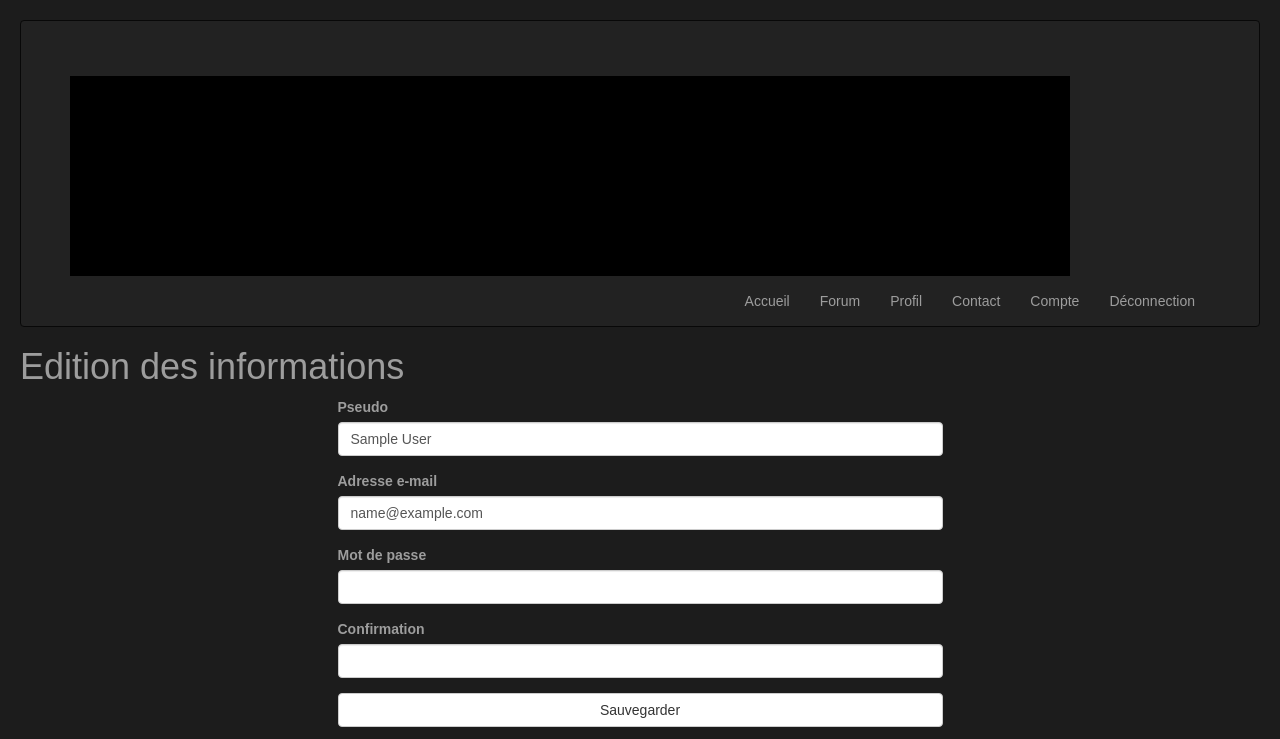
After one commit to acouprie/worldofstars, a Rails app: page /users/1/edit in a window 1280 px wide. The commit adds this page. Shown: the top 739 px of the page. Run offline with Rails 7, Linux system fonts and the light colour scheme; the visitor is signed in with stand-in values (Sample User, id 1); style sheets or scripts are compiled from the project's sources; some libraries are stand-ins or nearby versions.

Commit message:
factorize User edit/new view GREEN

```diff
--- a/app/assets/stylesheets/static_pages.scss
+++ b/app/assets/stylesheets/static_pages.scss
@@ -10,14 +10,9 @@ body {
 	color: #9d9d9d;
 }
 
-aside {
-
-	background-color:#222222;
-	dislay:block;
-}
 
 section {
-	background-color:#2A2A2A
+	background-color:#222222;
 }
 
 .test {
--- a/app/controllers/users_controller.rb
+++ b/app/controllers/users_controller.rb
@@ -20,6 +20,10 @@ class UsersController < ApplicationController
 		end
 	end
 
+	def edit
+		@user = User.find(params[:id])
+	end
+
 	private
 		def user_params
 			params.require(:user).permit(:name, :email, :password,
--- a/app/views/layouts/_header.html.erb
+++ b/app/views/layouts/_header.html.erb
@@ -11,8 +11,9 @@
 				<li><%= link_to "Forum", '#' %></li>
 
 				<% if logged_in? %>
-					<li><%= link_to "Ma planète", current_user %></li>
+					<li><%= link_to "Profil", current_user %></li>
 					<li><%= link_to "Contact", contact_path %></li>
+					<li><%= link_to "Compte", edit_user_path(current_user) %></li>
 					<li><%= link_to "Déconnection", logout_path, method: "delete" %></li>
 				<% else %>
 					<li><%= link_to "Connection", login_path %></li>
--- a/app/views/static_pages/home.html.erb
+++ b/app/views/static_pages/home.html.erb
@@ -14,10 +14,12 @@
 
 		</aside>
 
+		<div class="col-md-1"></div>
+
 		<% if logged_in? %>
 			<% # Don't dislay the login form %>
 		<% else %>
-			<aside id="connexion" class="col-md-8">
+			<aside id="connexion" class="col-md-7">
 				<h4>Connection</h4>
 
 				<%= form_for(:session, url: root_path) do |f| %>
--- /dev/null
+++ b/app/views/users/_form.html.erb
@@ -0,0 +1,12 @@
+<%= form_for(@user) do |f| %>
+  <%= render 'shared/error_messages', object: @user %>
+  	<%= f.label :name, "Pseudo" %>
+	<%= f.text_field :name, class: 'form-control' %>
+	<%= f.label :email, "Adresse e-mail" %>
+	<%= f.email_field :email, class: 'form-control' %>
+	<%= f.label :password, "Mot de passe" %>
+	<%= f.password_field :password, class: 'form-control' %>
+	<%= f.label :password_confirmation, "Confirmation" %>
+	<%= f.password_field :password_confirmation, class: 'form-control' %>
+	<%= f.submit yield(:button_text), class: "btn btn-default" %>
+<% end %>
--- /dev/null
+++ b/app/views/users/edit.html.erb
@@ -0,0 +1,12 @@
+<% provide(:title, "Edition") %>
+<% provide(:button_text, "Sauvegarder") %>
+<h1>Edition des informations</h1>
+<div class="row">
+  <div class="col-md-6 col-md-offset-3">
+    <%= render 'form' %>
+    <div class="gravatar_edit">
+      <%= gravatar_for @user %>
+      <a href="http://gravatar.com/emails" target="_blank" rel="noopener">change</a>
+    </div>
+  </div>
+</div>
--- a/app/views/users/show.html.erb
+++ b/app/views/users/show.html.erb
@@ -1,3 +1,4 @@
+<div class="container">
 	<div class="row">
 		<aside class="col-md-4">
 			<h1>Informations sur <%= @user.name %></h1>
@@ -8,3 +9,4 @@
 			Compte mis à jour le : <%= @user.updated_at %><br />
 		</aside>
 	</div>
+</div>
```
Also changed, not shown: app/views/users/new.html.erb (+7 -20 lines). Lines whose indentation alone changed are shown as unchanged.
